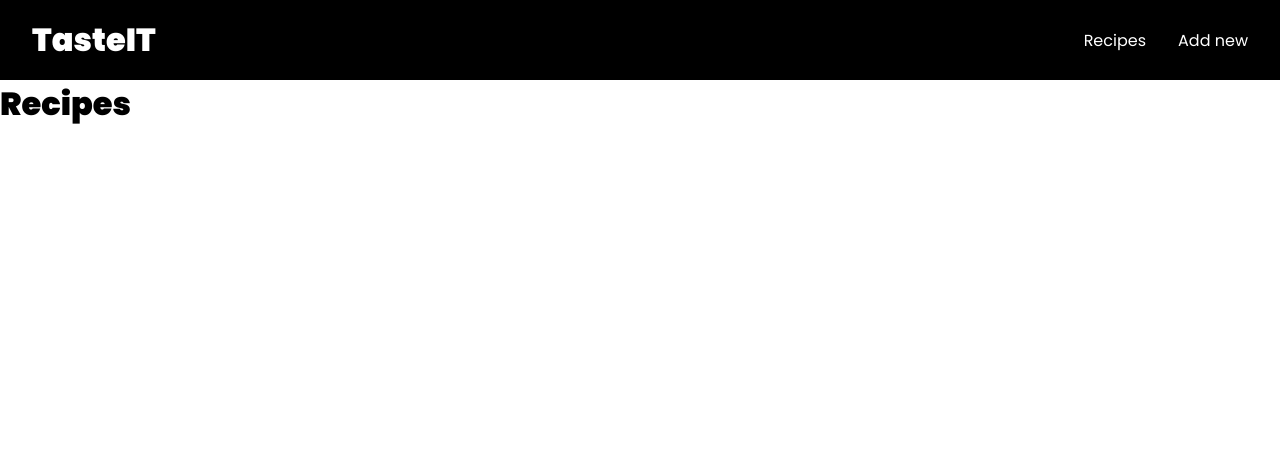
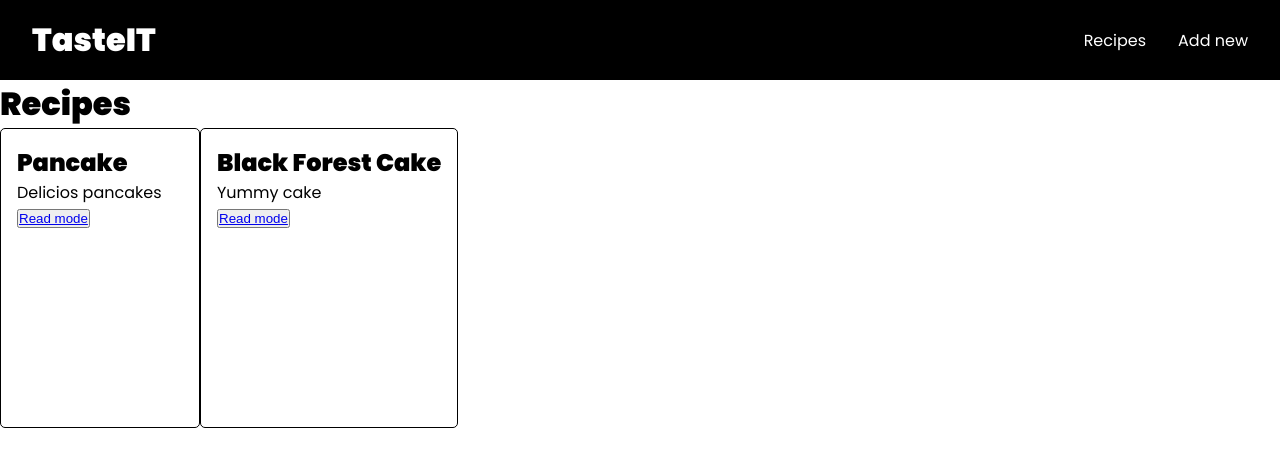
Before and after one commit to jeresulovuo/React_taste-it, a React (Create React App) app: page /recipes in a window 1280 px wide. Shown: the top 466 px of the page. Built offline with nearby package versions, Linux system fonts and the light colour scheme; data requests are answered from the project's data file.

Commit message:
Add axious get all recipes

```diff
--- a/db.json
+++ b/db.json
@@ -0,0 +1,16 @@
+{
+  "recipes": [
+    {
+      "name": "Pancake",
+      "description": "Delicios pancakes",
+      "country": "Finland",
+      "id": 1
+    },
+    {
+      "name": "Black Forest Cake",
+      "description": "Yummy cake",
+      "country": "Germany",
+      "id": 2
+    }
+  ]
+}
--- a/src/components/Home.js
+++ b/src/components/Home.js
@@ -1,6 +1,20 @@
 import React from 'react';
+import { Link } from 'react-router-dom';
 
 const Home = () => {
-  return <div className="heroBanner"></div>;
+  return (
+    <>
+      <div className="heroBanner">
+        <button>
+          <Link to="recipes">Recipes</Link>
+        </button>
+      </div>
+    </>
+
+    // <video
+    //   src="./../assets/pexels-taryn-elliott-7172269.mp4"
+    //   className="heroBanner"
+    // ></video>
+  );
 };
 export default Home;
--- a/src/components/Recipe.js
+++ b/src/components/Recipe.js
@@ -1,6 +1,16 @@
 import React from 'react';
+import { Link } from 'react-router-dom';
 
-const Recipe = () => {
-  return <div>Recipe</div>;
+const Recipe = (props) => {
+  const { name, description, country, id } = props;
+  return (
+    <div className="recipe">
+      <h2>{name}</h2>
+      <div>{description}</div>
+      <button>
+        <Link to={name}>Read mode</Link>
+      </button>
+    </div>
+  );
 };
 export default Recipe;
--- a/src/components/Recipes.js
+++ b/src/components/Recipes.js
@@ -1,9 +1,35 @@
 import React from 'react';
+import { useState, useEffect } from 'react';
+import axios from 'axios';
+
+import Recipe from './Recipe';
 
 const Recipes = () => {
+  const [isLoading, setIsLoading] = useState(false);
+  const [data, setData] = useState([]);
+
+  useEffect(() => {
+    setIsLoading(true);
+    axios
+      .get('http://localhost:3010/recipes')
+      .then((res) => {
+        setData(res.data);
+        setIsLoading(false);
+        console.log(res.data);
+      })
+      .catch((err) => {
+        console.log('Axios error: ', err);
+      });
+  }, []);
+
   return (
     <div>
       <h1>Recipes</h1>
+      <div className="recipeList">
+        {data.map((recipe) => (
+          <Recipe {...recipe} />
+        ))}
+      </div>
     </div>
   );
 };
--- a/src/index.css
+++ b/src/index.css
@@ -40,7 +40,29 @@ nav ul {
 }
 
 .heroBanner {
+  background: url('./assets/pexels-taryn-elliott-7172269.mp4');
   background-color: bisque;
   width: 100vw;
   height: 50vh;
 }
+
+.heroBanner a {
+  text-decoration: none;
+  color: white;
+}
+
+.heroBanner button {
+  padding: 0.5rem 1rem;
+  background-color: black;
+  border: 1px solid black;
+  border-radius: 5px;
+}
+
+.recipe {
+  min-width: 200px;
+  min-height: 300px;
+  padding: 1rem;
+  display: inline-block;
+  border: 1px solid black;
+  border-radius: 5px;
+}
```
Also changed, not shown: 1 other file (tests, documents, lock files or other folders).
